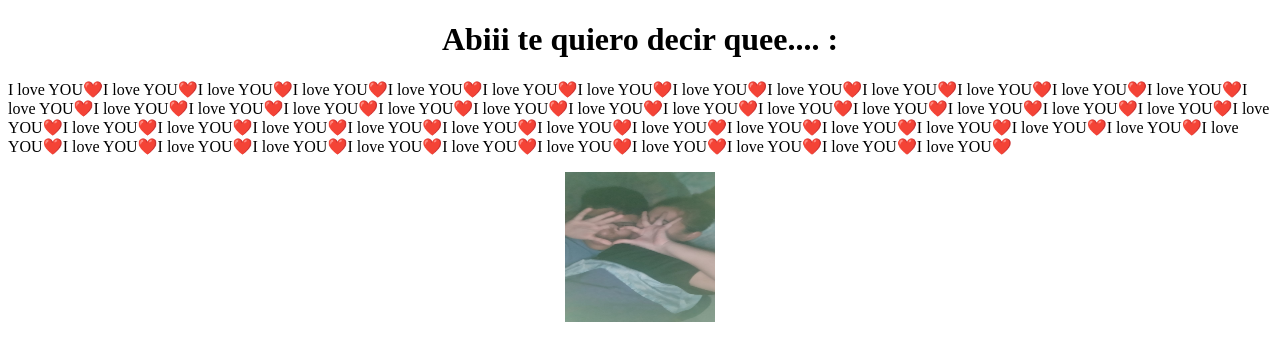
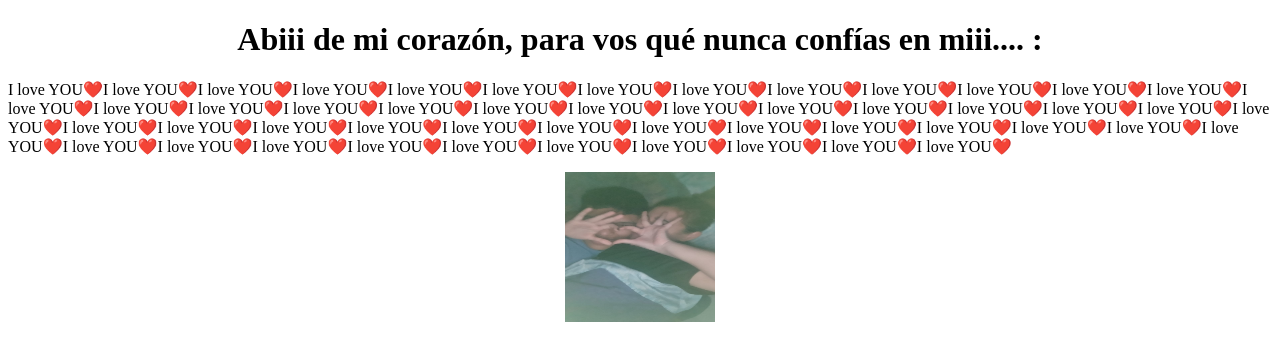
Before and after one commit to Maurisss/empanada, a plain HTML site: page abi.html in a window 1280 px wide. Drawn offline with Linux system fonts and the light colour scheme.

Commit message:
Actualizar abi.html

```diff
--- a/abi.html
+++ b/abi.html
@@ -11,7 +11,7 @@
 </head>
 <body>
 
-	<center><h1>Abiii te quiero decir quee.... :</h1></center>
+	<center><h1>Abiii de mi corazón, para vos qué nunca confías en miii.... :</h1></center>
 	<p id="demo"></p>
 
 	<script>
```
